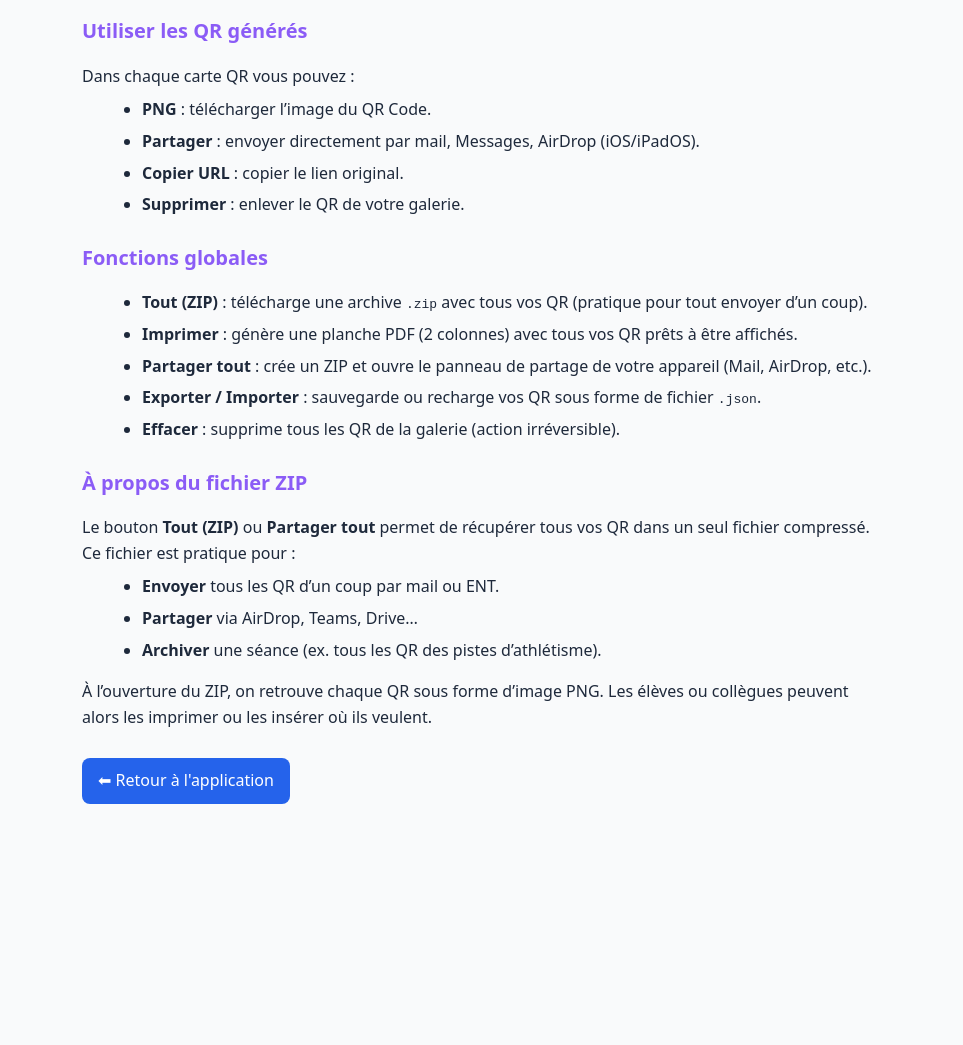
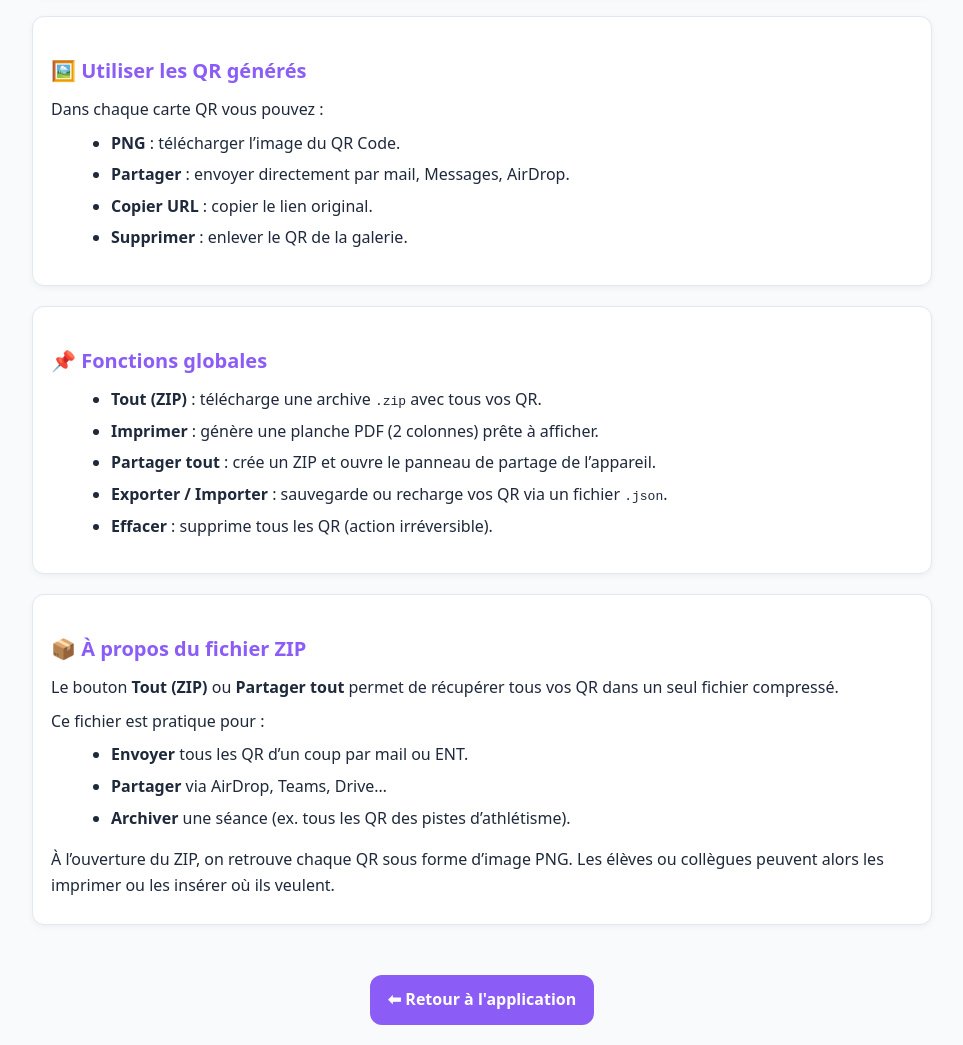
Before and after one commit to EPS-BARLETTA/CreaQrcode, a plain HTML site: page aide.html in a window 1280 px wide. Shown: the part 340-1385 px from the top of the page, without its empty margins (158-1121 px from the left). Before the commit the page ends 1164 px from the top, so only its background shows below. Drawn offline with Linux system fonts and the light colour scheme.

Commit message:
Add files via upload

```diff
--- a/aide.html
+++ b/aide.html
@@ -5,51 +5,78 @@
   <title>Aide – Générateur de QR Codes</title>
   <meta name="viewport" content="width=device-width,initial-scale=1">
   <style>
-    body{font-family:system-ui,-apple-system,Segoe UI,Roboto,Arial;
-         background:#f9fafb;color:#1e293b;line-height:1.6;padding:20px;max-width:800px;margin:auto}
-    h1{color:#2563eb;font-size:26px;margin-bottom:8px}
-    h2{color:#8b5cf6;font-size:20px;margin-top:24px}
-    p{margin:8px 0}
-    ul{margin:8px 0 16px 20px}
-    li{margin-bottom:6px}
-    .back{display:inline-block;margin-top:20px;padding:10px 16px;background:#2563eb;color:#fff;
-          border-radius:8px;text-decoration:none}
+    :root {
+      --ink:#1e293b;--muted:#64748b;--border:#e2e8f0;--bg:#f8fafc;
+      --blue:#2563eb;--violet:#8b5cf6;--radius:12px;
+    }
+    body {
+      font-family:system-ui,-apple-system,Segoe UI,Roboto,Arial;
+      background:var(--bg);color:var(--ink);line-height:1.6;
+      padding:20px;max-width:900px;margin:auto;
+    }
+    h1 {
+      font-size:28px;margin-bottom:16px;
+      color:var(--blue);text-align:center;
+    }
+    h2 {
+      font-size:20px;margin:20px 0 10px;color:var(--violet);
+    }
+    p {margin:8px 0;color:var(--ink);}
+    ul {margin:8px 0 16px 20px}
+    li {margin-bottom:6px}
+    .card {
+      background:#fff;border:1px solid var(--border);
+      border-radius:var(--radius);padding:18px;margin-bottom:20px;
+      box-shadow:0 2px 6px rgba(0,0,0,0.05);
+    }
+    .back {
+      display:inline-block;margin:30px auto 0;
+      padding:12px 18px;background:var(--violet);color:#fff;
+      border-radius:var(--radius);text-decoration:none;font-weight:600;
+      transition:.2s;
+    }
+    .back:hover {opacity:.9;transform:translateY(-2px)}
   </style>
 </head>
 <body>
   <h1>❓ Aide – Générateur de QR Codes</h1>
-  <p>Cette application permet de créer, organiser et partager facilement des QR Codes.
-     Toutes les données sont enregistrées uniquement en <strong>local</strong> sur votre appareil.</p>
 
-  <h2>Créer un QR Code</h2>
+  <div class="card">
+    <h2>⚡ Créer un QR Code</h2>
     <ul>
       <li>Indiquez un <strong>titre</strong> (optionnel, ex. « Piste 200m »).</li>
       <li>Saisissez l’<strong>URL</strong> à coder (site web, fichier Google Drive, ENT, etc.).</li>
       <li>Choisissez la <strong>taille</strong> et la <strong>marge</strong> du QR.</li>
       <li>Cliquez sur <strong>Générer</strong> → le QR s’ajoute à votre galerie.</li>
     </ul>
+  </div>
 
-  <h2>Utiliser les QR générés</h2>
+  <div class="card">
+    <h2>🖼️ Utiliser les QR générés</h2>
     <p>Dans chaque carte QR vous pouvez :</p>
     <ul>
       <li><strong>PNG</strong> : télécharger l’image du QR Code.</li>
-    <li><strong>Partager</strong> : envoyer directement par mail, Messages, AirDrop (iOS/iPadOS).</li>
+      <li><strong>Partager</strong> : envoyer directement par mail, Messages, AirDrop.</li>
       <li><strong>Copier URL</strong> : copier le lien original.</li>
-    <li><strong>Supprimer</strong> : enlever le QR de votre galerie.</li>
+      <li><strong>Supprimer</strong> : enlever le QR de la galerie.</li>
     </ul>
+  </div>
 
-  <h2>Fonctions globales</h2>
+  <div class="card">
+    <h2>📌 Fonctions globales</h2>
     <ul>
-    <li><strong>Tout (ZIP)</strong> : télécharge une archive <code>.zip</code> avec tous vos QR (pratique pour tout envoyer d’un coup).</li>
-    <li><strong>Imprimer</strong> : génère une planche PDF (2 colonnes) avec tous vos QR prêts à être affichés.</li>
-    <li><strong>Partager tout</strong> : crée un ZIP et ouvre le panneau de partage de votre appareil (Mail, AirDrop, etc.).</li>
-    <li><strong>Exporter / Importer</strong> : sauvegarde ou recharge vos QR sous forme de fichier <code>.json</code>.</li>
-    <li><strong>Effacer</strong> : supprime tous les QR de la galerie (action irréversible).</li>
+      <li><strong>Tout (ZIP)</strong> : télécharge une archive <code>.zip</code> avec tous vos QR.</li>
+      <li><strong>Imprimer</strong> : génère une planche PDF (2 colonnes) prête à afficher.</li>
+      <li><strong>Partager tout</strong> : crée un ZIP et ouvre le panneau de partage de l’appareil.</li>
+      <li><strong>Exporter / Importer</strong> : sauvegarde ou recharge vos QR via un fichier <code>.json</code>.</li>
+      <li><strong>Effacer</strong> : supprime tous les QR (action irréversible).</li>
     </ul>
+  </div>
 
-  <h2>À propos du fichier ZIP</h2>
-  <p>Le bouton <strong>Tout (ZIP)</strong> ou <strong>Partager tout</strong> permet de récupérer tous vos QR dans un seul fichier compressé.
-     Ce fichier est pratique pour :</p>
+  <div class="card">
+    <h2>📦 À propos du fichier ZIP</h2>
+    <p>Le bouton <strong>Tout (ZIP)</strong> ou <strong>Partager tout</strong> permet de récupérer tous vos QR dans un seul fichier compressé.</p>
+    <p>Ce fichier est pratique pour :</p>
     <ul>
       <li><strong>Envoyer</strong> tous les QR d’un coup par mail ou ENT.</li>
       <li><strong>Partager</strong> via AirDrop, Teams, Drive…</li>
@@ -57,7 +84,10 @@
     </ul>
     <p>À l’ouverture du ZIP, on retrouve chaque QR sous forme d’image PNG.
        Les élèves ou collègues peuvent alors les imprimer ou les insérer où ils veulent.</p>
+  </div>
 
+  <div style="text-align:center">
     <a href="index.html" class="back">⬅ Retour à l'application</a>
+  </div>
 </body>
 </html>
```
Lines whose indentation alone changed are shown as unchanged.
